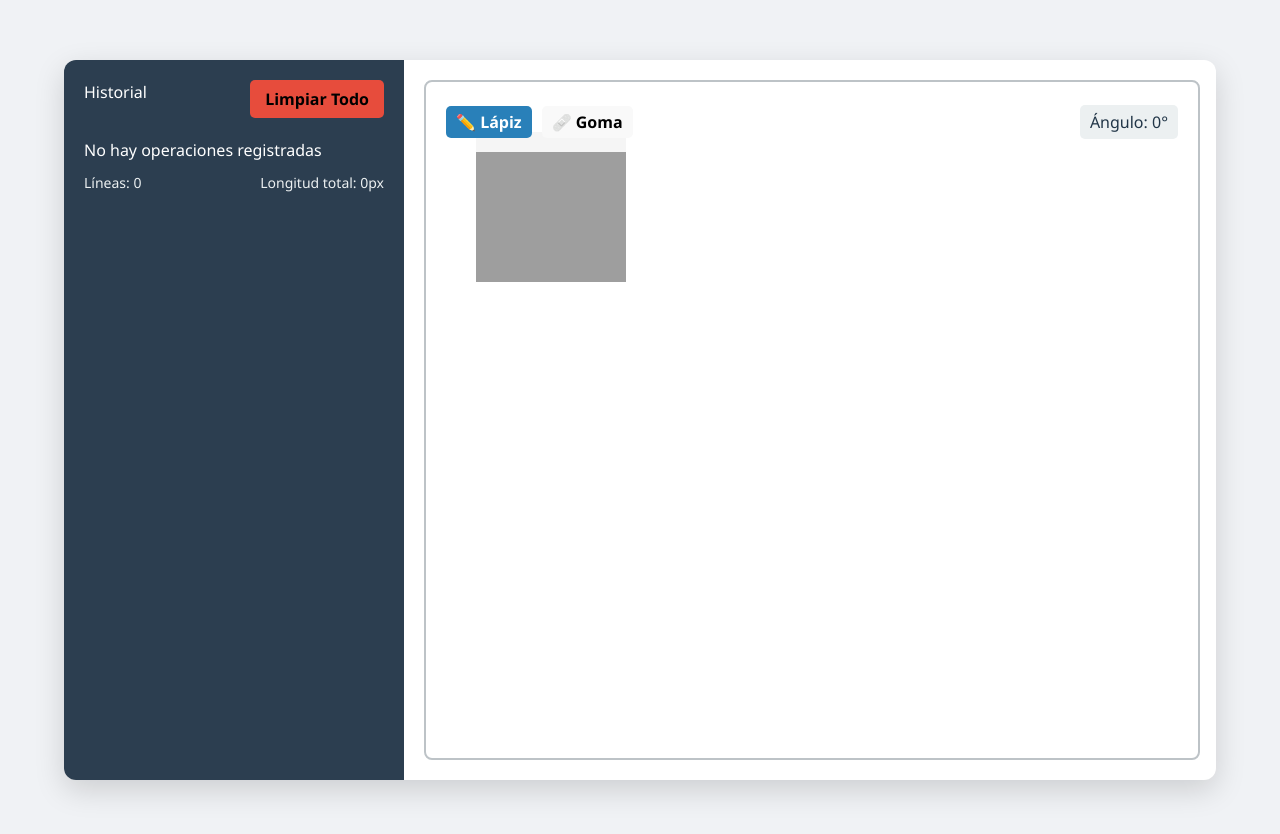
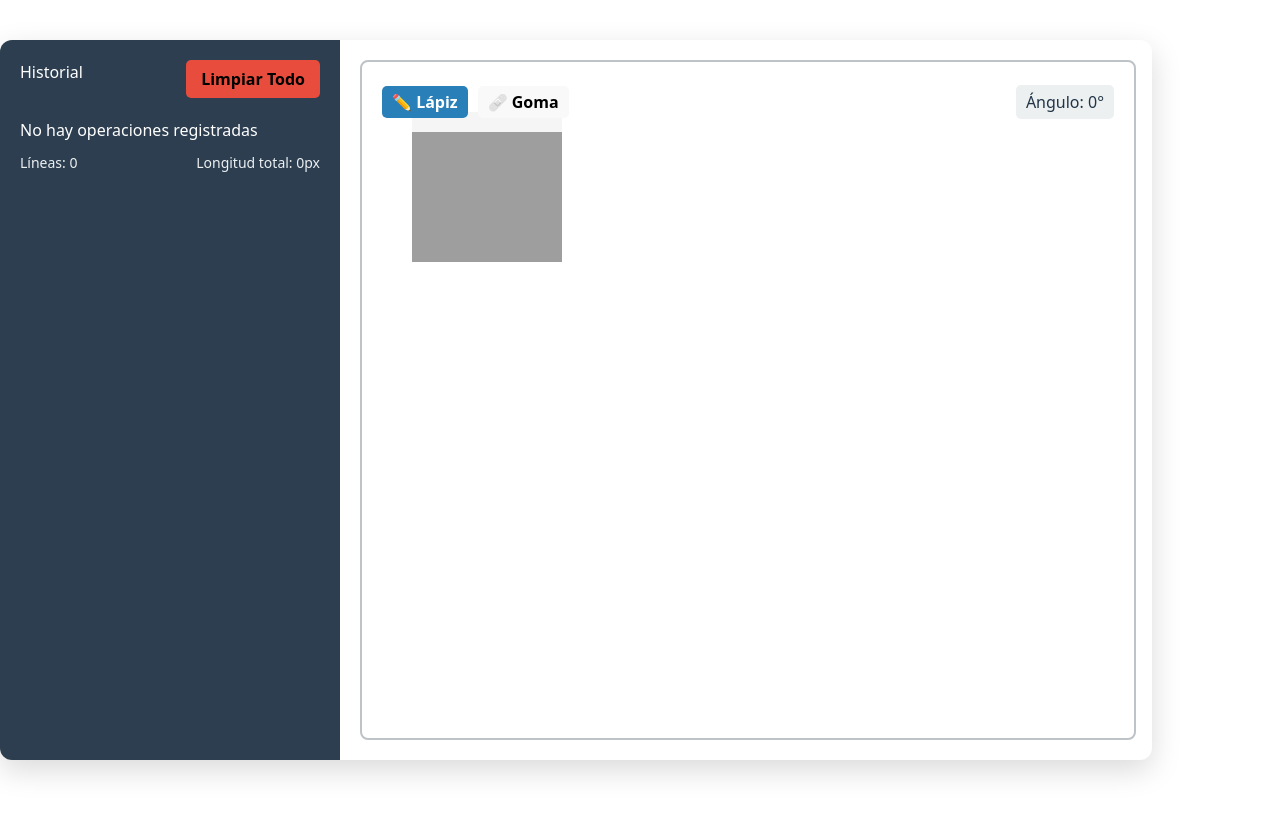
Before and after one commit to changastyle/CAD-WEB, a Svelte app: page / in a window 1280 px wide. Shown: the top 834 px of the page. After the commit the page ends 800 px from the top, so only its background shows below. Built offline with nearby package versions, Linux system fonts and the light colour scheme.

Commit message:
Se removió logica duplicada de App.svelte y de CAD.svelte

```diff
--- a/src/components/CAD.svelte
+++ b/src/components/CAD.svelte
@@ -1,11 +1,196 @@
-<!DOCTYPE html>
-<html lang="es">
-<head>
-    <meta charset="UTF-8">
-    <meta name="viewport" content="width=device-width, initial-scale=1.0">
-    <title>Dibujo con Historial y Eliminación de Líneas</title>
+<script>
+  import { onMount } from 'svelte';
+
+  let baseCanvasEl;
+  let drawCanvasEl;
+
+  let tool = 'pencil';
+  let drawing = false;
+  let startX = 0, startY = 0;
+  let currentAngle = 0;
+  let customAngle = null;
+  let selectedLineId = null;
+
+  let drawnLines = [];
+  let operationsHistory = [];
+  let nextOperationId = 1;
+
+  let baseCtx;
+  let drawCtx;
+
+  const width = 800;
+  const height = 600;
+
+  onMount(() => {
+    baseCtx = baseCanvasEl.getContext('2d');
+    drawCtx = drawCanvasEl.getContext('2d');
+
+    const img = new Image();
+    img.src = 'https://upload.wikimedia.org/wikipedia/commons/3/3f/Logo_svelte.svg';
+    img.onload = () => {
+      baseCtx.drawImage(img, 50, 50, 150, 150);
+    };
+
+    updateCursor();
+
+    const handleKey = (e) => {
+      if (drawing && e.key === 'Enter') {
+        const input = prompt('Ingrese ángulo personalizado:', String(currentAngle));
+        if (input !== null) customAngle = parseFloat(input);
+      }
+    };
+    window.addEventListener('keydown', handleKey);
+    return () => window.removeEventListener('keydown', handleKey);
+  });
+
+  function updateCursor() {
+    if (drawCanvasEl) {
+      drawCanvasEl.style.cursor = tool === 'pencil' ? 'crosshair' : 'not-allowed';
+    }
+  }
+
+  function selectTool(t) {
+    tool = t;
+    drawing = false;
+    updateCursor();
+  }
+
+  function snapAngle(dx, dy) {
+    const deg = Math.atan2(dy, dx) * (180 / Math.PI);
+    const snaps = [0, 45, 90, 135, 180, -45, -90, -135];
+    return snaps.reduce((prev, curr) => Math.abs(curr - deg) < Math.abs(prev - deg) ? curr : prev);
+  }
+
+  function handleCanvasClick(e) {
+    if (tool !== 'pencil') return;
+    const rect = drawCanvasEl.getBoundingClientRect();
+    const mouseX = e.clientX - rect.left;
+    const mouseY = e.clientY - rect.top;
+
+    if (!drawing) {
+      startX = mouseX; startY = mouseY; drawing = true;
+    } else {
+      const dx = mouseX - startX;
+      const dy = mouseY - startY;
+      const angle = customAngle !== null ? customAngle : snapAngle(dx, dy);
+      const rad = angle * Math.PI / 180;
+      const dist = Math.sqrt(dx * dx + dy * dy);
+      const endX = startX + dist * Math.cos(rad);
+      const endY = startY + dist * Math.sin(rad);
+
+      const line = { id: nextOperationId++, startX, startY, endX, endY, angle, dist };
+      drawnLines = [...drawnLines, line];
+      operationsHistory = [...operationsHistory, line];
+      drawing = false;
+      customAngle = null;
+      redrawAllLines();
+    }
+  }
+
+  function handleCanvasMove(e) {
+    if (!drawing) return;
+    redrawAllLines();
+    const rect = drawCanvasEl.getBoundingClientRect();
+    const mouseX = e.clientX - rect.left;
+    const mouseY = e.clientY - rect.top;
+    const dx = mouseX - startX;
+    const dy = mouseY - startY;
+    currentAngle = customAngle !== null ? customAngle : snapAngle(dx, dy);
+    const rad = currentAngle * Math.PI / 180;
+    const dist = Math.sqrt(dx * dx + dy * dy);
+    const endX = startX + dist * Math.cos(rad);
+    const endY = startY + dist * Math.sin(rad);
+
+    drawCtx.setLineDash([5, 5]);
+    drawCtx.strokeStyle = 'blue';
+    drawCtx.lineWidth = 1;
+    drawCtx.beginPath();
+    drawCtx.moveTo(startX, startY);
+    drawCtx.lineTo(endX, endY);
+    drawCtx.stroke();
+    drawCtx.fillStyle = 'black';
+    drawCtx.font = '16px sans-serif';
+    drawCtx.fillText(currentAngle + '°', endX + 10, endY - 10);
+  }
+
+  function redrawAllLines() {
+    if (!drawCtx || !drawCanvasEl) return;
+    drawCtx.clearRect(0, 0, drawCanvasEl.width, drawCanvasEl.height);
+    drawnLines.forEach((line) => {
+      drawCtx.setLineDash([]);
+      drawCtx.strokeStyle = (selectedLineId === line.id) ? 'orange' : 'red';
+      drawCtx.lineWidth = 2;
+      drawCtx.beginPath();
+      drawCtx.moveTo(line.startX, line.startY);
+      drawCtx.lineTo(line.endX, line.endY);
+      drawCtx.stroke();
+    });
+  }
+
+  function deleteLine(id) {
+    operationsHistory = operationsHistory.filter((l) => l.id !== id);
+    drawnLines = drawnLines.filter((l) => l.id !== id);
+    if (selectedLineId === id) selectedLineId = null;
+    redrawAllLines();
+  }
+
+  function clearHistory() {
+    operationsHistory = [];
+    drawnLines = [];
+    nextOperationId = 1;
+    selectedLineId = null;
+    redrawAllLines();
+  }
+
+  $: linesCount = drawnLines.length;
+  $: totalLength = Math.round(drawnLines.reduce((sum, l) => sum + l.dist, 0));
+</script>
+
+<div class="app-container">
+  <div class="history-panel">
+    <div class="history-header">
+      <div>Historial</div>
+      <button class="clear-btn" on:click={clearHistory}>Limpiar Todo</button>
+    </div>
+
+    {#if operationsHistory.length === 0}
+      <div class="empty-history">No hay operaciones registradas</div>
+    {:else}
+      {#each [...operationsHistory].slice().reverse() as line}
+        <div class="operation-item {selectedLineId===line.id ? 'selected' : ''}"
+             role="button" tabindex="0" aria-pressed={selectedLineId===line.id}
+             on:click={() => { selectedLineId = line.id; redrawAllLines(); }}
+             on:keydown={(e) => { if (e.key === 'Enter' || e.key === ' ') { selectedLineId = line.id; redrawAllLines(); } }}>
+          Línea #{line.id} | ángulo: {line.angle}° | longitud: {Math.round(line.dist)}px
+          <button class="delete-line-btn" on:click|stopPropagation={() => deleteLine(line.id)}>Eliminar</button>
+        </div>
+      {/each}
+    {/if}
+
+    <div class="stats">
+      <div>Líneas: {linesCount}</div>
+      <div>Longitud total: {totalLength}px</div>
+    </div>
+  </div>
+
+  <div class="drawing-area">
+    <div class="drawing-container">
+      <canvas bind:this={baseCanvasEl} width={width} height={height}></canvas>
+      <canvas bind:this={drawCanvasEl} width={width} height={height}
+              on:click={handleCanvasClick}
+              on:mousemove={handleCanvasMove}></canvas>
+      <div class="toolbar">
+        <button class="tool-btn pencil-btn {tool==='pencil' ? 'active' : ''}"
+                on:click={() => selectTool('pencil')}>✏️ Lápiz</button>
+        <button class="tool-btn eraser-btn {tool==='eraser' ? 'active' : ''}"
+                on:click={() => selectTool('eraser')}>🩹 Goma</button>
+        <div class="angle-display">Ángulo: <span>{currentAngle}</span>°</div>
+      </div>
+    </div>
+  </div>
+</div>
+
     <style>
-        body { font-family: 'Segoe UI', Tahoma, Geneva, Verdana, sans-serif; margin:0; padding:20px; background:#f0f2f5; display:flex; justify-content:center; min-height:100vh; }
         .app-container { display:flex; width:100%; max-width:1200px; height:90vh; background:white; border-radius:12px; overflow:hidden; box-shadow:0 10px 30px rgba(0,0,0,0.15); }
         .history-panel { width:300px; background:#2c3e50; color:white; padding:20px; overflow-y:auto; }
         .history-header { display:flex; justify-content:space-between; margin-bottom:20px; }
@@ -23,201 +208,3 @@
         .angle-display { margin-left:auto; padding:5px 10px; background:#ecf0f1; border-radius:5px; }
         .stats { margin-top:10px; font-size:14px; color:#ecf0f1; display:flex; justify-content:space-between; }
     </style>
-</head>
-<body>
-<div class="app-container">
-    <div class="history-panel">
-        <div class="history-header">
-            <div>Historial</div>
-            <button id="clearBtn" class="clear-btn">Limpiar Todo</button>
-        </div>
-        <div id="history-content">
-            <div class="empty-history">No hay operaciones registradas</div>
-        </div>
-        <div class="stats">
-            <div id="lines-count">Líneas: 0</div>
-            <div id="total-length">Longitud total: 0px</div>
-        </div>
-    </div>
-
-    <div class="drawing-area">
-        <div class="drawing-container">
-            <canvas id="baseCanvas" width="800" height="600"></canvas>
-            <canvas id="drawCanvas" width="800" height="600"></canvas>
-            <div class="toolbar">
-                <button id="pencilBtn" class="tool-btn pencil-btn active">✏️ Lápiz</button>
-                <button id="eraserBtn" class="tool-btn eraser-btn">🩹 Goma</button>
-                <div class="angle-display">Ángulo: <span id="angleValue">0</span>°</div>
-            </div>
-        </div>
-    </div>
-</div>
-
-<script>
-    let baseCtx = document.getElementById('baseCanvas').getContext('2d');
-    let drawCtx = document.getElementById('drawCanvas').getContext('2d');
-
-    let tool = 'pencil';
-    let drawing = false;
-    let startX = 0, startY = 0;
-    let currentAngle = 0;
-    let customAngle = null;
-    let selectedLineId = null;
-
-    let drawnLines = [];
-    let operationsHistory = [];
-    let nextOperationId = 1;
-
-    // DOM elements
-    const drawCanvas = document.getElementById('drawCanvas');
-    const historyContent = document.getElementById('history-content');
-    const pencilBtn = document.getElementById('pencilBtn');
-    const eraserBtn = document.getElementById('eraserBtn');
-    const clearBtn = document.getElementById('clearBtn');
-    const angleValue = document.getElementById('angleValue');
-    const linesCount = document.getElementById('lines-count');
-    const totalLength = document.getElementById('total-length');
-
-    // Cargar imagen de fondo
-    const img = new Image();
-    img.src = "https://upload.wikimedia.org/wikipedia/commons/3/3f/Logo_svelte.svg";
-    img.onload = () => { baseCtx.drawImage(img,50,50,150,150); }
-
-    // Herramientas
-    pencilBtn.onclick = () => selectTool('pencil');
-    eraserBtn.onclick = () => selectTool('eraser');
-    clearBtn.onclick = clearHistory;
-
-    function selectTool(t){
-        tool = t; drawing = false;
-        pencilBtn.classList.toggle('active', tool==='pencil');
-        eraserBtn.classList.toggle('active', tool==='eraser');
-        drawCanvas.style.cursor = tool==='pencil' ? 'crosshair' : 'not-allowed';
-    }
-
-    // Dibujo
-    function snapAngle(dx,dy){
-        const deg = Math.atan2(dy,dx)*(180/Math.PI);
-        const snaps=[0,45,90,135,180,-45,-90,-135];
-        return snaps.reduce((prev,curr)=>Math.abs(curr-deg)<Math.abs(prev-deg)?curr:prev);
-    }
-
-    drawCanvas.addEventListener('click', e=>{
-        if(tool!=='pencil') return;
-        const rect = drawCanvas.getBoundingClientRect();
-        const mouseX = e.clientX-rect.left;
-        const mouseY = e.clientY-rect.top;
-
-        if(!drawing){
-            startX = mouseX; startY = mouseY; drawing=true;
-        } else {
-            const dx = mouseX-startX;
-            const dy = mouseY-startY;
-            const angle = customAngle!==null?customAngle:snapAngle(dx,dy);
-            const rad = angle*Math.PI/180;
-            const dist = Math.sqrt(dx*dx + dy*dy);
-            const endX = startX + dist*Math.cos(rad);
-            const endY = startY + dist*Math.sin(rad);
-
-            const line = { id: nextOperationId++, startX, startY, endX, endY, angle, dist };
-            drawnLines.push(line);
-            operationsHistory.push(line);
-            drawing=false;
-            customAngle=null;
-            redrawAllLines();
-            updateHistoryDisplay();
-        }
-    });
-
-    drawCanvas.addEventListener('mousemove', e=>{
-        if(!drawing) return;
-        redrawAllLines();
-        const rect = drawCanvas.getBoundingClientRect();
-        const mouseX = e.clientX-rect.left;
-        const mouseY = e.clientY-rect.top;
-        let dx = mouseX-startX, dy = mouseY-startY;
-        currentAngle = customAngle!==null?customAngle:snapAngle(dx,dy);
-        const rad = currentAngle*Math.PI/180;
-        const dist = Math.sqrt(dx*dx+dy*dy);
-        const endX = startX+dist*Math.cos(rad);
-        const endY = startY+dist*Math.sin(rad);
-
-        drawCtx.setLineDash([5,5]);
-        drawCtx.strokeStyle='blue';
-        drawCtx.lineWidth=1;
-        drawCtx.beginPath(); drawCtx.moveTo(startX,startY); drawCtx.lineTo(endX,endY); drawCtx.stroke();
-        drawCtx.fillStyle='black';
-        drawCtx.font='16px sans-serif';
-        drawCtx.fillText(currentAngle+'°', endX+10,endY-10);
-        angleValue.textContent = currentAngle;
-    });
-
-    window.addEventListener('keydown', e=>{
-        if(drawing && e.key==='Enter'){
-            const input = prompt("Ingrese ángulo personalizado:", currentAngle);
-            if(input!==null) customAngle=parseFloat(input);
-        }
-    });
-
-    function redrawAllLines(){
-        drawCtx.clearRect(0,0,drawCanvas.width,drawCanvas.height);
-        drawnLines.forEach(line=>{
-            drawCtx.setLineDash([]);
-            drawCtx.strokeStyle = (selectedLineId===line.id)?'orange':'red';
-            drawCtx.lineWidth = 2;
-            drawCtx.beginPath();
-            drawCtx.moveTo(line.startX,line.startY);
-            drawCtx.lineTo(line.endX,line.endY);
-            drawCtx.stroke();
-        });
-        updateStats();
-    }
-
-    // Historial
-    function updateHistoryDisplay(){
-        if(operationsHistory.length===0){
-            historyContent.innerHTML='<div class="empty-history">No hay operaciones registradas</div>';
-            return;
-        }
-        let html='';
-        operationsHistory.slice().reverse().forEach(line=>{
-            html+=`
-        <div class="operation-item ${selectedLineId===line.id?'selected':''}" data-id="${line.id}">
-            Línea #${line.id} | ángulo: ${line.angle}° | longitud: ${Math.round(line.dist)}px
-            <button class="delete-line-btn" data-id="${line.id}">Eliminar</button>
-        </div>`;
-        });
-        historyContent.innerHTML=html;
-
-        document.querySelectorAll('.operation-item').forEach(item=>{
-            item.onclick = ()=>{
-                selectedLineId=parseInt(item.dataset.id);
-                redrawAllLines();
-                updateHistoryDisplay();
-            }
-        });
-        document.querySelectorAll('.delete-line-btn').forEach(btn=>{
-            btn.onclick = e=>{
-                e.stopPropagation();
-                const id=parseInt(btn.dataset.id);
-                operationsHistory = operationsHistory.filter(l=>l.id!==id);
-                drawnLines = drawnLines.filter(l=>l.id!==id);
-                if(selectedLineId===id) selectedLineId=null;
-                redrawAllLines();
-                updateHistoryDisplay();
-            }
-        });
-    }
-
-    function clearHistory(){
-        operationsHistory=[]; drawnLines=[]; nextOperationId=1; selectedLineId=null;
-        redrawAllLines(); updateHistoryDisplay();
-    }
-
-    function updateStats(){
-        linesCount.textContent='Líneas: '+drawnLines.length;
-        totalLength.textContent='Longitud total: '+Math.round(drawnLines.reduce((sum,l)=>sum+l.dist,0))+'px';
-    }
-</script>
-</body>
-</html>
```
Also changed, not shown: src/App.svelte (+0 -18 lines).
